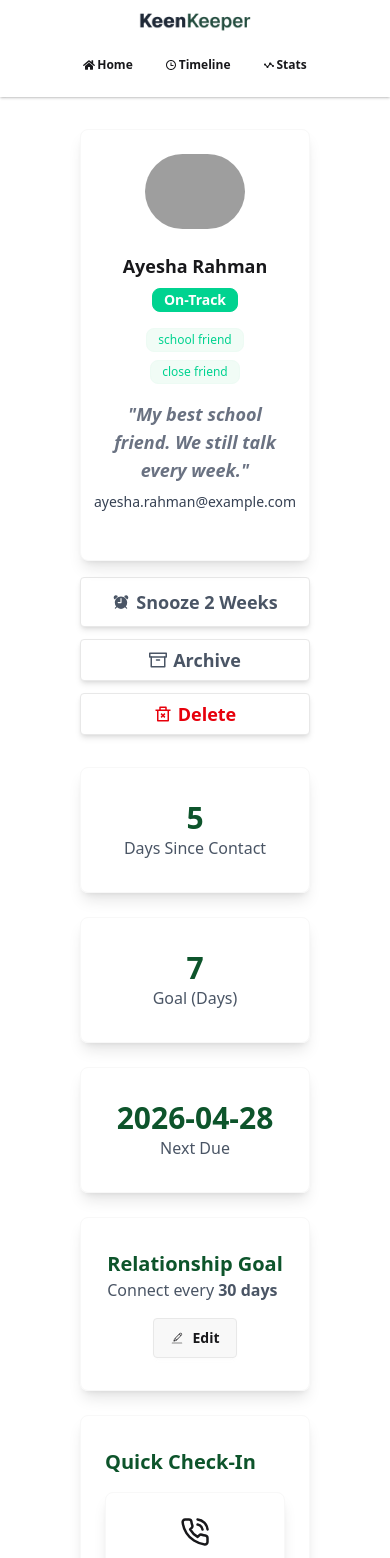
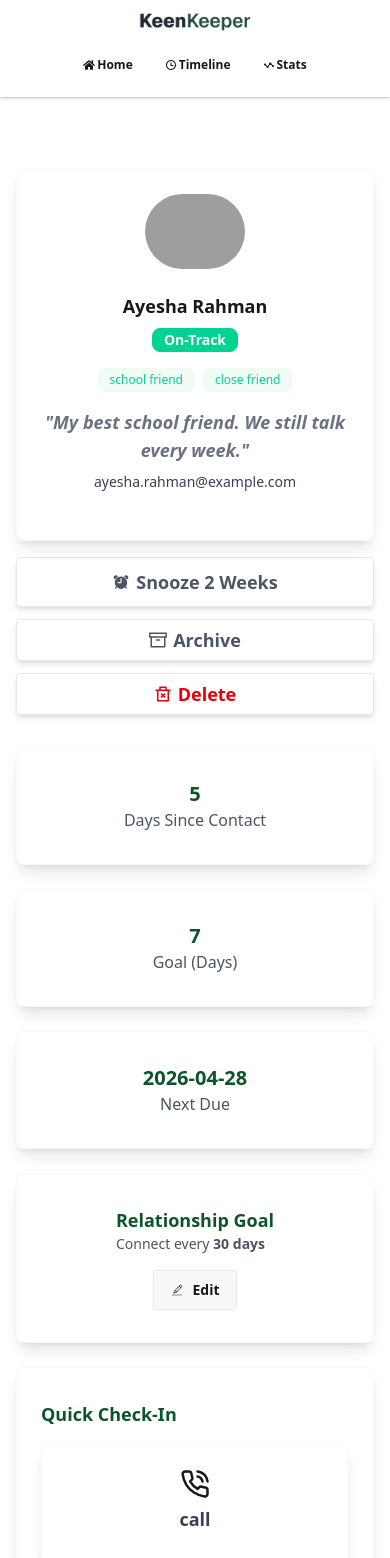
Before and after one commit to afia-labonno/keen-keeper, a Next.js app: page /1 in a window 390 px wide. Shown: the top 1558 px of the page. Built offline with nearby package versions, Linux system fonts and the light colour scheme; grey boxes are pictures that could not be loaded.

Commit message:
Contact Buttons functionality added to Friend Details Page

```diff
--- a/package.json
+++ b/package.json
@@ -14,6 +14,7 @@
     "react-dom": "19.2.4",
     "react-icons": "^5.6.0",
     "react-spinners": "^0.17.0",
+    "react-toastify": "^11.1.0",
     "recharts": "^3.8.1"
   },
   "devDependencies": {
--- /dev/null
+++ b/src/Component/FriendsInteraction/ContactButtons.jsx
@@ -0,0 +1,43 @@
+'use client' ;
+
+import { useState } from "react";
+import { toast } from "react-toastify";
+
+const ContactButtons = ({type, friend}) => {
+
+     const [loading, setLoading] = useState(false);
+
+    const handleContact = ()=>{
+        // console.log(type, 'clicked')
+        // logic:
+       setLoading(true);
+       let message = "" ;
+
+       if(type === "call"){
+            message = `Call with ${friend.name}`
+       }
+       else if(type === "text"){
+            message = `Text with ${friend.name}`
+       }
+       else if(type === "video"){
+            message = `Video with ${friend.name}`
+       }
+
+       setTimeout(()=>{
+            toast.success(message);
+            setLoading(false);
+       }, 250)
+
+    // toast.success(message);
+
+    }
+
+    return (
+        <button onClick={handleContact}
+            className="text-lg btn btn-ghost text-gray-700" disabled={loading}>
+            {type}
+        </button>
+    );
+};
+
+export default ContactButtons;
--- a/src/Component/Homepage/Friends.jsx
+++ b/src/Component/Homepage/Friends.jsx
@@ -4,17 +4,17 @@ import FriendCard from './FriendCard';
 const Friends = async () => {
     const data = await fetch("http://localhost:3000/data.json");
     const friends = await data.json();
-    console.log('friends : ', friends)
+    // console.log('friends : ', friends)
 
     return (
-        <div className='px-8 lg:px-4 my-16'>
+        <div className='px-4 sm:px-6 md:px-10 lg:px-[120px] py-12'>
             <div className='max-w-5xl mx-auto'>
                 <h2 className='text-left text-xl md:text-3xl text-blue-950 font-bold mb-8'>Your Friends</h2>
             </div>
 
 
             <div className='max-w-5xl mx-auto '>
-                <div className='grid grid-cols-1 md:grid-cols-2 lg:grid-cols-4 gap-6'>
+                <div className='grid grid-cols-1 sm:grid-cols-2 md:grid-cols-3 lg:grid-cols-4 gap-6'>
 
                     {
                         friends.map((friend) =>
--- a/src/Component/Shared/MyNavLink.jsx
+++ b/src/Component/Shared/MyNavLink.jsx
@@ -4,7 +4,7 @@ import { usePathname } from "next/navigation";
 
 const MyNavLink = ({href, children}) => {
     const pathName = usePathname();
-    console.log("pathname:", pathName)
+    // console.log("pathname:", pathName)
     return (
         <Link href={href}
             className={`px-4 py-2 font-semibold rounded-md ${pathName === href ? "bg-green-950 text-white" : ""}`}
--- a/src/app/[id]/page.jsx
+++ b/src/app/[id]/page.jsx
@@ -1,3 +1,5 @@
+
+import ContactButtons from "@/Component/FriendsInteraction/ContactButtons";
 import Image from "next/image";
 import { notFound } from "next/navigation";
 import { CiEdit, CiVideoOn } from "react-icons/ci";
@@ -38,7 +40,7 @@ const contacts = [
 const FriendDetailsPage = async ({ params }) => {
     const friends = await friendPromise();
     const { id } = await params;
-    console.log("params :", id)
+    // console.log("params :", id)
     const friend = friends.find((friend) => friend.id === parseInt(id));
     // console.log("friend:" , friend);
     if (!friend) {
@@ -47,10 +49,12 @@ const FriendDetailsPage = async ({ params }) => {
 
     return (
 
-        <div className="container mx-auto px-20 py-8 grid grid-cols-1 lg:grid-cols-5 gap-8">
+        // <div className="container mx-auto px-20 py-8 grid grid-cols-1 lg:grid-cols-3 gap-8 my-10">
+        <div className="mx-auto px-4 sm:px-6 md:px-10 lg:px-[120px] py-8 my-10
+                grid grid-cols-1 lg:grid-cols-3 gap-8">
 
             {/* Left-column */}
-            <div className="lg:col-span-2 space-y-4 ">
+            <div className="lg:col-span-1 space-y-4 ">
 
                 {/* profile */}
                 <div className="card bg-base-100 w-full shadow-lg border border-base-200 py-6">
@@ -110,27 +114,27 @@ const FriendDetailsPage = async ({ params }) => {
 
 
             {/* Right-column */}
-            <div className="lg:col-span-3 space-y-6">
+            <div className="lg:col-span-2 space-y-6">
 
                 {/* Cards */}
                 <div className="grid grid-cols-1 sm:grid-cols-3 gap-6">
 
                     <div className="card shadow-lg border border-base-200 text-center py-8 px-4">
-                        <h2 className="text-3xl font-bold text-green-900">
+                        <h2 className="text-xl lg:text-3xl font-bold text-green-900">
                             {friend.days_since_contact}
                         </h2>
                         <p className="text-gray-600">Days Since Contact</p>
                     </div>
 
                     <div className="card shadow-lg border border-base-200 text-center py-8 px-4">
-                        <h2 className="text-3xl font-bold text-green-900">
+                        <h2 className="text-xl lg:text-3xl font-bold text-green-900">
                             {friend.goal}
                         </h2>
-                        <p className="text-gray-600">Goal<span> (Days)</span></p>
+                        <p className="text-gray-600">Goal (Days)</p>
                     </div>
 
                     <div className="card shadow-lg border border-base-200 text-center py-8 px-4">
-                        <h2 className="text-3xl font-bold text-green-900">
+                        <h2 className="text-xl lg:text-3xl font-bold text-green-900">
                             {friend.next_due_date}
                         </h2>
                         <p className="text-gray-600">Next Due</p>
@@ -141,8 +145,8 @@ const FriendDetailsPage = async ({ params }) => {
                 {/* Relationship */}
                 <div className="card py-8 px-6 shadow-lg border border-base-200 flex flex-col sm:flex-row justify-between items-center gap-4">
                     <div>
-                        <h4 className="text-green-900 text-xl font-semibold">Relationship Goal</h4>
-                        <p className="text-gray-600">
+                        <h4 className="text-green-900  text-lg lg:text-xl font-semibold">Relationship Goal</h4>
+                        <p className="text-gray-600 text-sm">
                             Connect every <span className="font-bold">30 days</span>
                         </p>
                     </div>
@@ -154,7 +158,7 @@ const FriendDetailsPage = async ({ params }) => {
 
                 {/* check-in */}
                 <div className="card py-8 px-6 shadow-lg border border-base-200 space-y-4">
-                    <h3 className="text-green-900 font-semibold text-xl">
+                    <h3 className="text-green-900 font-semibold text-lg lg:text-xl">
                         Quick Check-In
                     </h3>
 
@@ -167,7 +171,11 @@ const FriendDetailsPage = async ({ params }) => {
                                 <div className="text-3xl">
                                     {contact.icon}
                                 </div>
-                                <p className="text-lg btn btn-ghost text-gray-700">{contact.type}</p>
+                                {/* buttons are client component here */}
+                                <ContactButtons type={contact.type} friend={friend}/>
+                                {/* <button className="text-lg btn btn-ghost text-gray-700">
+                                        {contact.type}
+                                </button> */}
                             </div>
                         ))}
                     </div>
--- a/src/app/layout.js
+++ b/src/app/layout.js
@@ -1,6 +1,7 @@
 import { Geist, Geist_Mono } from "next/font/google";
 import "./globals.css";
 import Navbar from "@/Component/Shared/Navbar";
+import { ToastContainer } from "react-toastify";
 
 const geistSans = Geist({
   variable: "--font-geist-sans",
@@ -27,6 +28,8 @@ export default function RootLayout({ children }) {
       <body className="min-h-full flex flex-col">
         <Navbar/>
         {children}
+
+        <ToastContainer/>
       </body>
     </html>
   );
```
Also changed, not shown: 1 other file (tests, documents, lock files or other folders).
